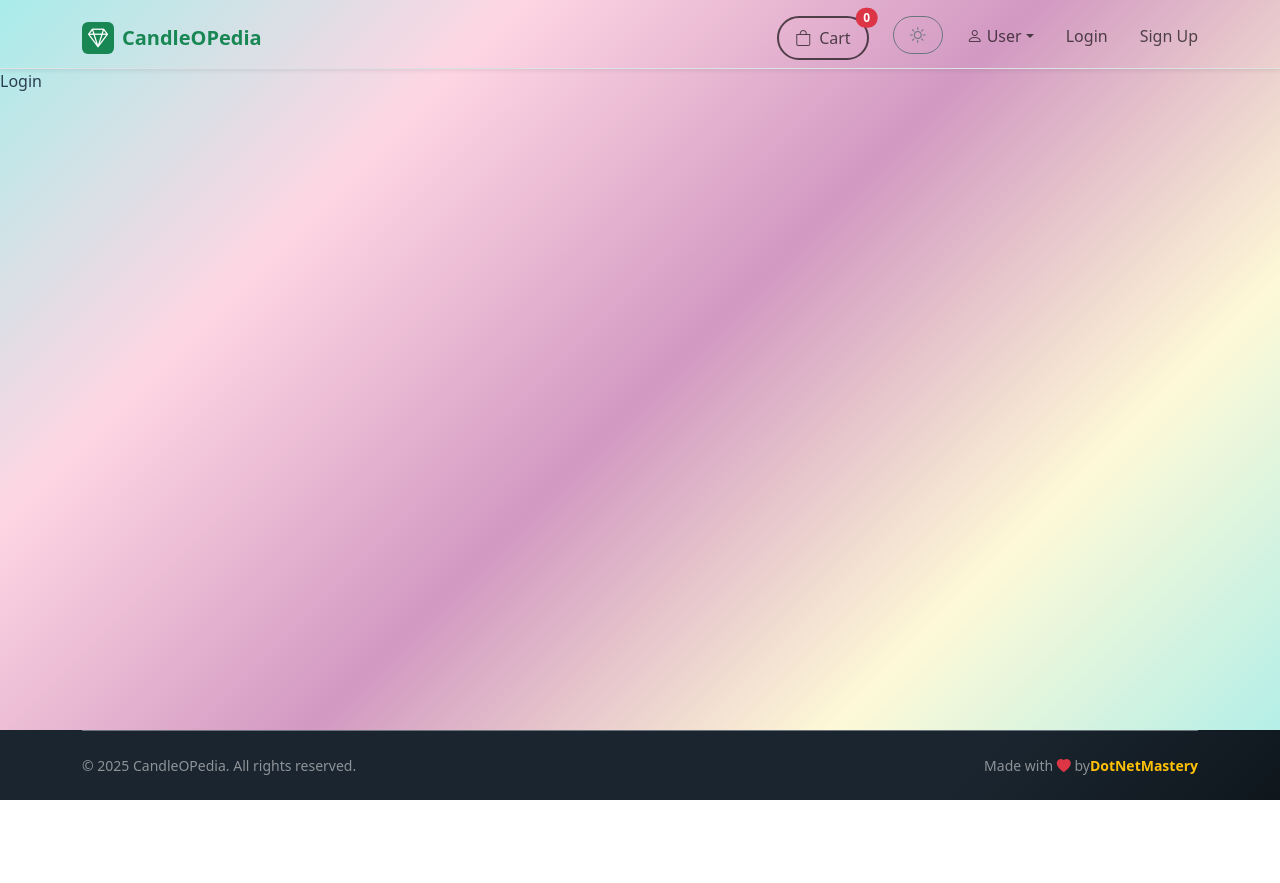
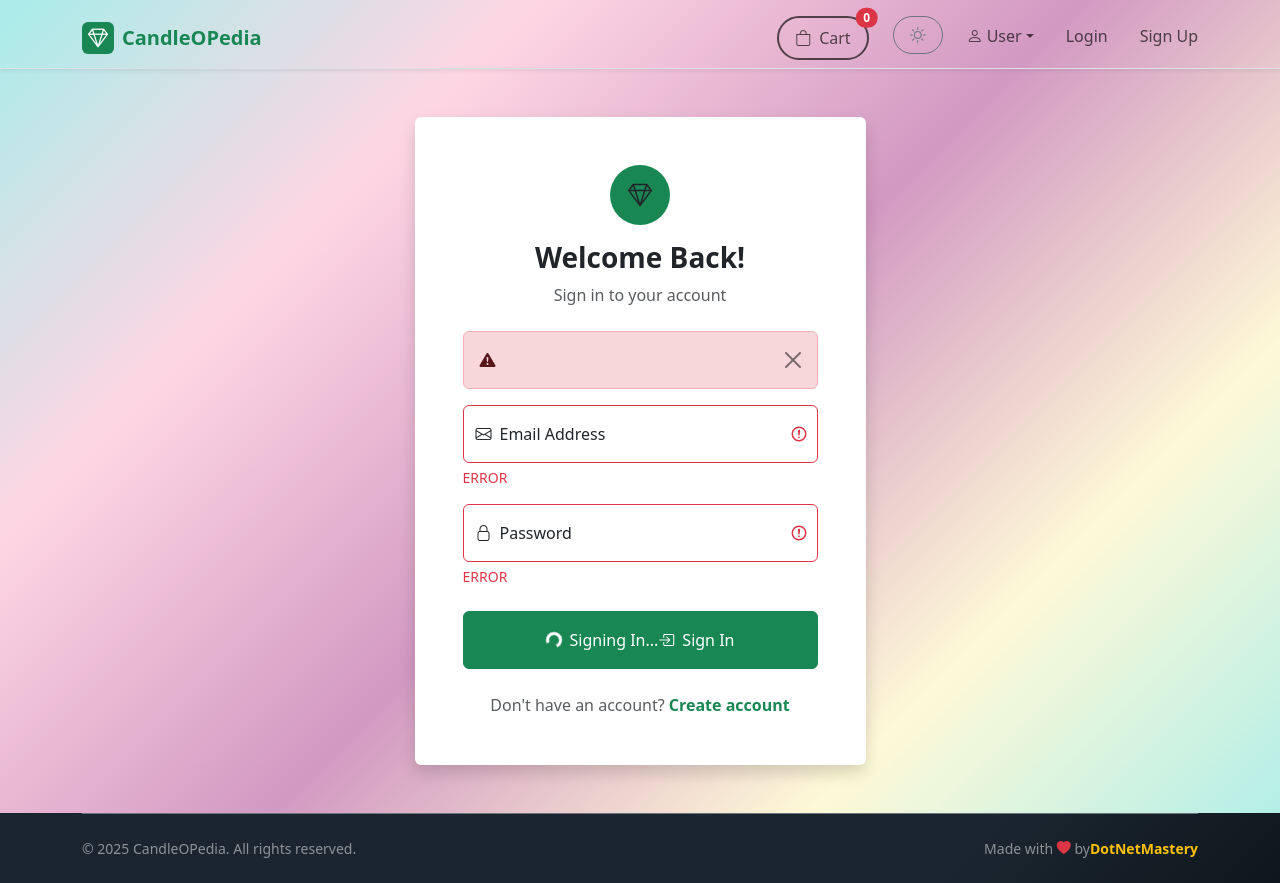
Before and after one commit to bhrugen/8-CandleOPedia, a React (Vite) app in the folder candleopedia/: page /login in a window 1280 px wide. Before the commit the page ends 800 px from the top, so only its background shows below. Built offline with nearby package versions, Linux system fonts and the light colour scheme.

Commit message:
Section 17 - Templates

```diff
--- a/candleopedia/src/pages/auth/Login.jsx
+++ b/candleopedia/src/pages/auth/Login.jsx
@@ -1,5 +1,95 @@
 function Login() {
-  return <>Login</>;
+  return (
+    <div className="pt-5 d-flex align-items-center">
+      <div className="container">
+        <div className="row justify-content-center">
+          <div className="col-md-8 col-lg-6 col-xl-5">
+            <div className="card shadow border-0">
+              <div className="card-body p-5">
+                <div className="text-center mb-4">
+                  <div
+                    className="d-inline-flex align-items-center justify-content-center bg-success rounded-circle mb-3"
+                    style={{ width: "60px", height: "60px" }}
+                  >
+                    <i className="bi bi-gem  fs-4"></i>
+                  </div>
+                  <h1 className="h3 mb-2 fw-bold">Welcome Back!</h1>
+                  <p className="text-muted">Sign in to your account</p>
+                </div>
+                <div
+                  className="alert alert-danger alert-dismissible fade show"
+                  role="alert"
+                >
+                  <i className="bi bi-exclamation-triangle-fill me-2"></i>
+                  <button
+                    type="button"
+                    className="btn-close"
+                    aria-label="Close"
+                  ></button>
+                </div>
+
+                <form>
+                  <div className="form-floating mb-3">
+                    <input
+                      type="email"
+                      className={`form-control is-invalid`}
+                      id="email"
+                      name="email"
+                      placeholder="name@example.com"
+                    />
+                    <label htmlFor="email">
+                      <i className="bi bi-envelope me-2"></i>Email Address
+                    </label>
+                    <div className="invalid-feedback">ERROR</div>
+                  </div>
+
+                  <div className="form-floating mb-4">
+                    <input
+                      type="password"
+                      className={`form-control is-invalid`}
+                      id="password"
+                      name="password"
+                      placeholder="Password"
+                    />
+                    <label htmlFor="password">
+                      <i className="bi bi-lock me-2"></i>Password
+                    </label>
+                    <div className="invalid-feedback">ERROR</div>
+                  </div>
+
+                  <button
+                    type="submit"
+                    className="btn btn-success w-100 mb-4 py-3"
+                  >
+                    <span
+                      className="spinner-border spinner-border-sm me-2"
+                      role="status"
+                      aria-hidden="true"
+                    ></span>
+                    Signing In...
+                    <i className="bi bi-box-arrow-in-right me-2"></i>
+                    Sign In
+                  </button>
+
+                  <div className="text-center">
+                    <p className="mb-0 text-muted">
+                      Don't have an account?{" "}
+                      <a
+                        href="#"
+                        className="text-success fw-semibold text-decoration-none"
+                      >
+                        Create account
+                      </a>
+                    </p>
+                  </div>
+                </form>
+              </div>
+            </div>
+          </div>
+        </div>
+      </div>
+    </div>
+  );
 }
 
 export default Login;
--- a/candleopedia/src/pages/auth/Register.jsx
+++ b/candleopedia/src/pages/auth/Register.jsx
@@ -1,5 +1,108 @@
 function Register() {
-  return <>Register</>;
+  return (
+    <div className="pt-5 d-flex align-items-center">
+      <div className="container">
+        <div className="row justify-content-center">
+          <div className="col-md-8 col-lg-6 col-xl-5">
+            <div className="card shadow border-0">
+              <div className="card-body p-5">
+                <div className="text-center mb-4">
+                  <div
+                    className="d-inline-flex align-items-center justify-content-center bg-success rounded-circle mb-3"
+                    style={{ width: "60px", height: "60px" }}
+                  >
+                    <i className="bi bi-gem  fs-4"></i>
+                  </div>
+                  <h1 className="h3 mb-2 fw-bold">Create Account</h1>
+                  <p className="text-muted">Join us and start shopping today</p>
+                </div>
+                <div
+                  className="alert alert-danger alert-dismissible fade show"
+                  role="alert"
+                >
+                  <i className="bi bi-exclamation-triangle-fill me-2"></i>
+                  ERROR
+                  <button
+                    type="button"
+                    className="btn-close"
+                    aria-label="Close"
+                  ></button>
+                </div>
+
+                <form>
+                  <div className="form-floating mb-3">
+                    <input
+                      type="text"
+                      className={`form-control is-invalid`}
+                      id="displayName"
+                      name="displayName"
+                      placeholder="Full Name"
+                    />
+                    <label htmlFor="displayName">
+                      <i className="bi bi-person me-2"></i>Full Name
+                    </label>
+                    <div className="invalid-feedback">ERROR</div>
+                  </div>
+
+                  <div className="form-floating mb-3">
+                    <input
+                      type="email"
+                      className={`form-control is-invalid`}
+                      id="email"
+                      name="email"
+                      placeholder="name@example.com"
+                    />
+                    <label htmlFor="email">
+                      <i className="bi bi-envelope me-2"></i>Email Address
+                    </label>
+                    <div className="invalid-feedback">ERROR</div>
+                  </div>
+
+                  <div className="form-floating mb-4">
+                    <input
+                      type="password"
+                      className={`form-control is-invalid`}
+                      id="password"
+                      name="password"
+                      placeholder="Password"
+                      minLength="6"
+                    />
+                    <label htmlFor="password">
+                      <i className="bi bi-lock me-2"></i>Password
+                    </label>
+                    <div className="invalid-feedback">ERROR</div>
+                  </div>
+
+                  <button type="submit" className="btn btn-success w-100 mb-4">
+                    <span
+                      className="spinner-border spinner-border-sm me-2"
+                      role="status"
+                      aria-hidden="true"
+                    ></span>
+                    Creating Account...
+                    <i className="bi bi-person-plus me-2"></i>
+                    Create Account
+                  </button>
+
+                  <div className="text-center">
+                    <p className="mb-0 text-muted">
+                      Already have an account?
+                      <a
+                        href="#"
+                        className="text-success fw-semibold text-decoration-none"
+                      >
+                        Sign in here
+                      </a>
+                    </p>
+                  </div>
+                </form>
+              </div>
+            </div>
+          </div>
+        </div>
+      </div>
+    </div>
+  );
 }
 
 export default Register;
```
